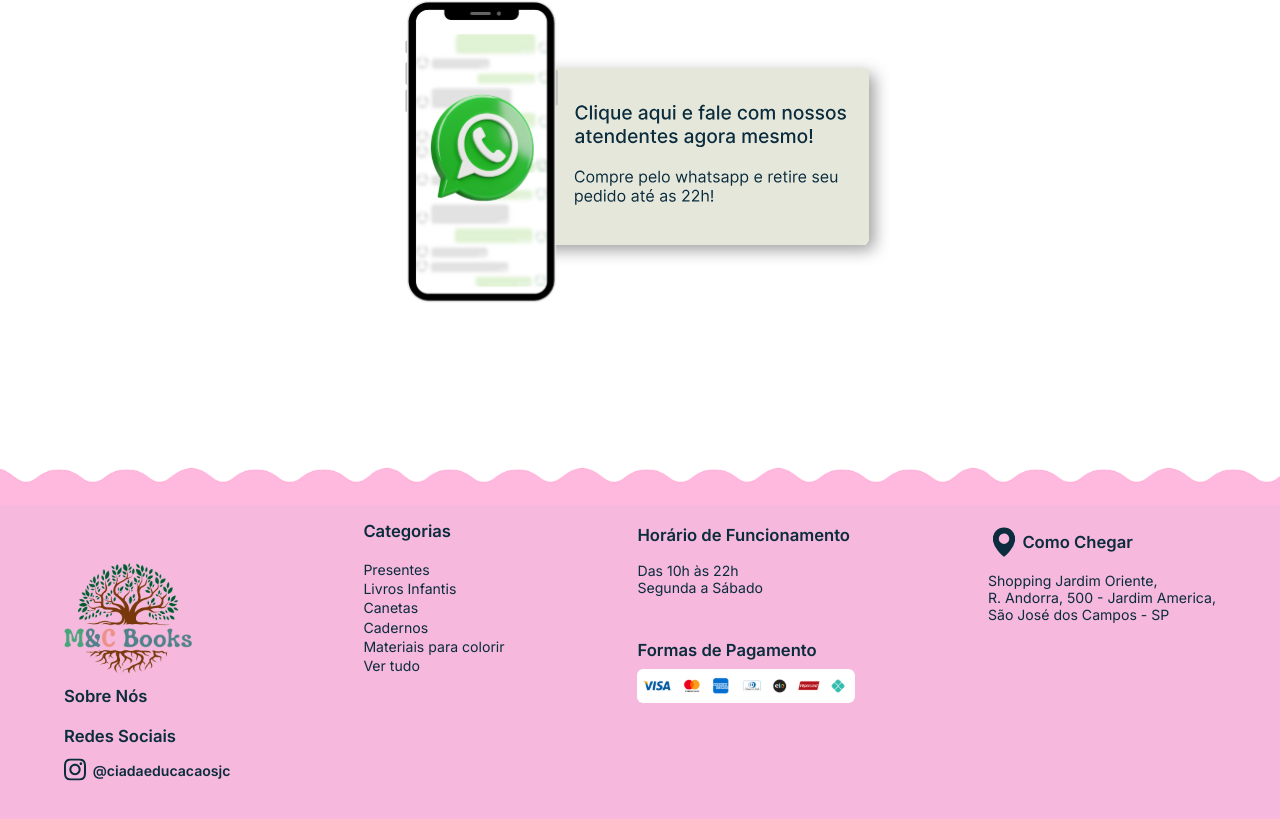
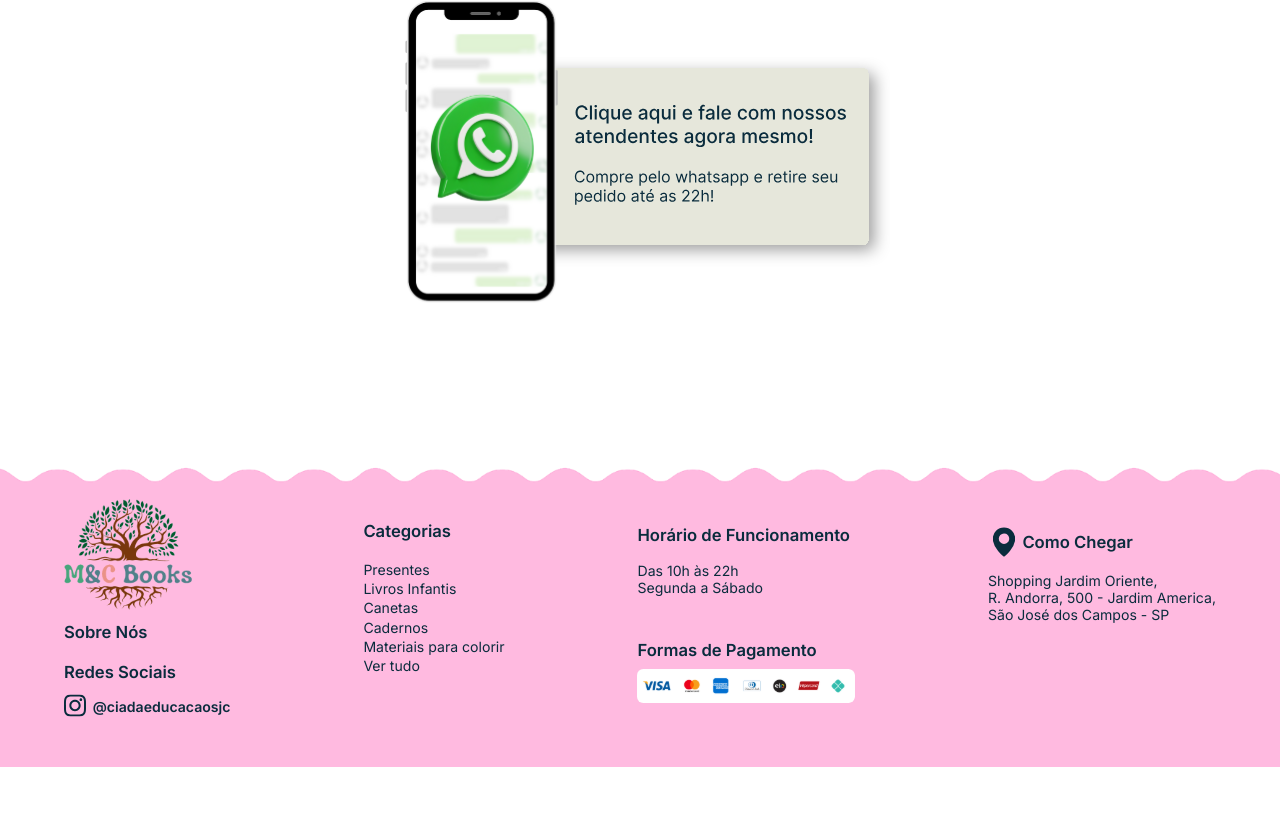
Before and after one commit to patriciasanttos/projeto-livraria, a React (Vite) app in the folder web/: page / in a window 1280 px wide. Shown: the part 2315-3134 px from the top of the page. After the commit the page ends 3082 px from the top, so only its background shows below. Built offline with nearby package versions, Linux system fonts and the light colour scheme; no server answers.

Commit message:
fixed footer bg

```diff
--- a/web/src/Components/Footer/FooterDesktop/FooterDesktop.jsx
+++ b/web/src/Components/Footer/FooterDesktop/FooterDesktop.jsx
@@ -15,7 +15,7 @@ const FooterDesktop = () => {
       <footer className="footer">
         <div className="about">
           <Link to="/">
-                    <img className="logo" src={logo} alt="logo" />
+            <img className="logo-footer" src={logo} alt="logo" />
           </Link>
 
           <Link to="/aboutus">
@@ -24,7 +24,11 @@ const FooterDesktop = () => {
 
           <h2 className="flex-field-title">Redes Sociais</h2>
 
-                <a className="social-media" href="https://www.instagram.com/ciadaeducacaosjc/" target="_blank">
+          <a
+            className="social-media"
+            href="https://www.instagram.com/ciadaeducacaosjc/"
+            target="_blank"
+          >
             <img src={instagram} alt="insta-logo" />
             <p>@ciadaeducacaosjc</p>
           </a>
@@ -34,24 +38,14 @@ const FooterDesktop = () => {
           <h2 className="flex-field-title">Categorias</h2>
 
           <div>
-                    <Link to='/categories/presentes'>
-                        Presentes
-                    </Link>
-                    <Link to='/categories/livros%20infantis'>
-                        Livros Infantis
-                    </Link>
-                    <Link to='/categories/canetas'>
-                        Canetas
-                    </Link>
-                    <Link to='/categories/cadernos'>
-                        Cadernos
-                    </Link>
-                    <Link to='/categories/materiais%20para%20colorir'>
+            <Link to="/categories/presentes">Presentes</Link>
+            <Link to="/categories/livros%20infantis">Livros Infantis</Link>
+            <Link to="/categories/canetas">Canetas</Link>
+            <Link to="/categories/cadernos">Cadernos</Link>
+            <Link to="/categories/materiais%20para%20colorir">
               Materiais para colorir
             </Link>
-                    <Link to='/categories'>
-                        Ver tudo
-                    </Link>
+            <Link to="/categories">Ver tudo</Link>
           </div>
         </div>
 
@@ -61,7 +55,8 @@ const FooterDesktop = () => {
 
             <div>
               <p>
-                            Das 10h às 22h<br />
+                Das 10h às 22h
+                <br />
                 Segunda a Sábado
               </p>
             </div>
--- a/web/src/Components/Footer/FooterDesktop/FooterDesktop.scss
+++ b/web/src/Components/Footer/FooterDesktop/FooterDesktop.scss
@@ -4,7 +4,7 @@
     gap: 4dvw;
 
     height: 35%;
-    background-image: url("../../../assets/Images/footer-bg.svg");
+    background-image: url("../../../assets/Images/bg-footer.png");
     background-repeat: no-repeat;
     background-size: cover;
     padding: 3% 5%;
@@ -35,7 +35,7 @@
         display: flex;
         flex-direction: column;
 
-        .logo {
+        .logo-footer {
             width: 10vw;
         }
 
--- a/web/src/Components/Footer/FooterMobile/FooterMobile.jsx
+++ b/web/src/Components/Footer/FooterMobile/FooterMobile.jsx
@@ -15,7 +15,7 @@ const FooterMobile = () => {
         <footer className="footer-mobile">
             <div className="first-footer-section">
                 <Link to="/">
-                    <img className="logo" src={logo} alt="logo" />
+                    <img className="logo-footer" src={logo} alt="logo" />
                 </Link>
 
                 <div>
--- a/web/src/Components/Footer/FooterMobile/FooterMobile.scss
+++ b/web/src/Components/Footer/FooterMobile/FooterMobile.scss
@@ -5,7 +5,7 @@
   gap: 0;
 
   height: 45em;
-  background-image: url("../../../assets/Images/footer-bg.svg");
+  background-image: url("../../../assets/Images/bg-footer.png");
   background-repeat: no-repeat;
   background-size: cover;
   padding: 20% 5% 2% 5%;
@@ -35,7 +35,7 @@
     display: flex;
     flex-direction: column;
 
-    .logo {
+    .logo-footer {
       width: 30dvw;
       margin-bottom: 1em;
     }
@@ -161,7 +161,7 @@
       margin-top: 2%;
     }
 
-    .first-footer-section .logo {
+    .first-footer-section .logo-footer {
       width: 25dvw;
     }
 
@@ -174,3 +174,21 @@
     }
   }
 }
+
+@media screen and (min-width: 408px) and (max-width: 590px) {
+  .footer-mobile {
+    height: 60em;
+  }
+}
+
+@media screen and (min-width: 590px) and (max-width: 690px) {
+  .footer-mobile {
+    height: 70em;
+  }
+}
+
+@media screen and (min-width: 690px) and (max-width: 768px) {
+  .footer-mobile {
+    height: 80em;
+  }
+}
```
Also changed, not shown: web/src/assets/Images/bg-footer.png (added). Lines whose indentation alone changed are shown as unchanged.
